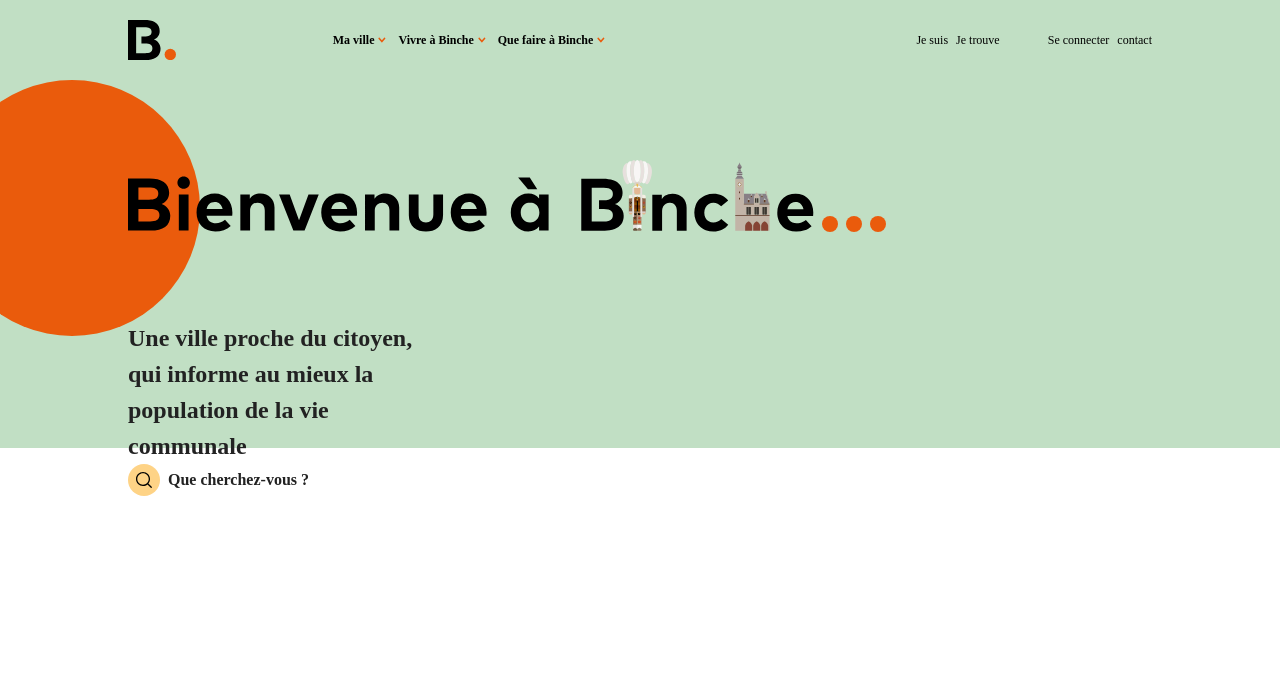
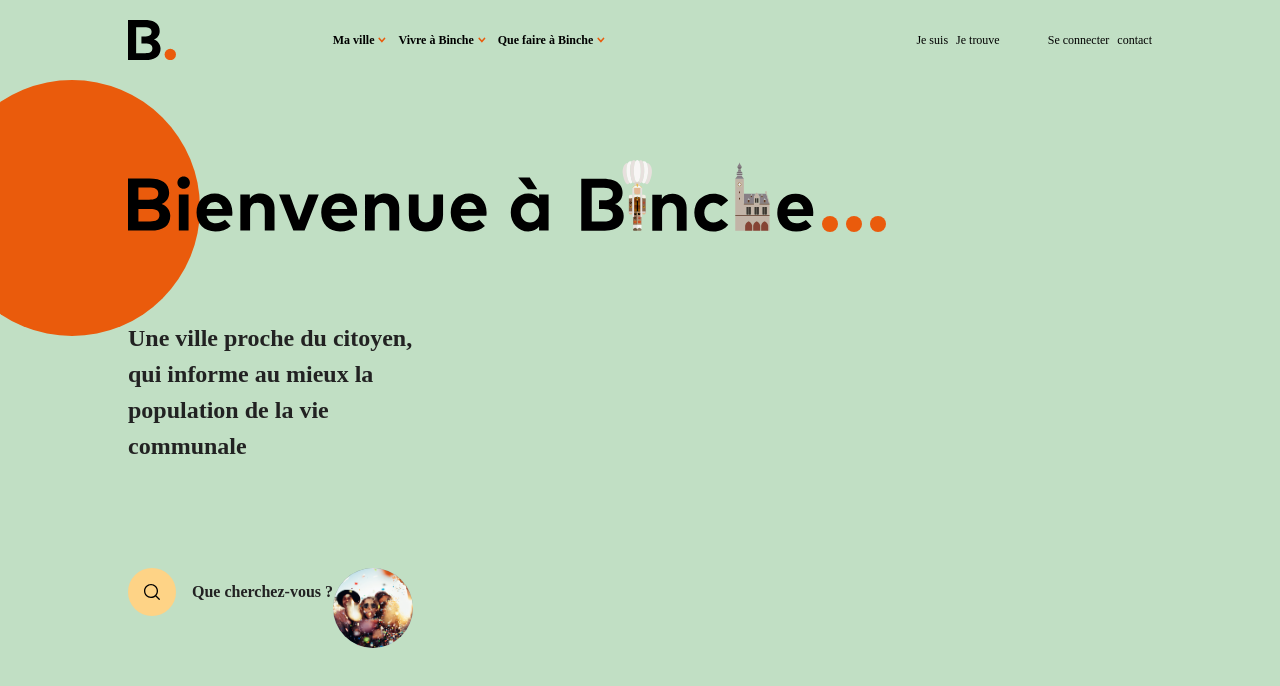
Before and after one commit to sylvainJacot/Bincheguide, a website: page index.html in a window 1280 px wide. Drawn offline with Linux system fonts and the light colour scheme; files whose address does not match are found by name.

Commit message:
bubble pictures tags added and first style added

```diff
--- a/index.html
+++ b/index.html
@@ -100,7 +100,7 @@
             <input type="text" placeholder="Que recherchez-vous?" id="search-box-input" class="search-box-input"/>
             <label for="search-box-input">Que cherchez-vous ?</label>
          </form>
-        <div class="bubble-picture"></div>
+        <div class="bubble-pictures"></div>
     </main>
 
     <script src="./src/js/menu-icon.js"></script>
--- /dev/null
+++ b/src/scss/04-globals/first-section/_bubble-pictures.scss
@@ -0,0 +1,13 @@
+//// Bubble sizes
+$bsS: 10rem;
+
+.bubble-pictures{
+    display: block;
+    width: $bsS;
+    height: $bsS;
+    border-radius: calc(#{$bsS} / 2);
+    background-color: slategray;
+    background-image: url('../../../../src/images//iStock-513550806.png');
+    background-position: center;
+    background-size: contain;
+}
--- a/src/scss/04-globals/first-section/_first-section.scss
+++ b/src/scss/04-globals/first-section/_first-section.scss
@@ -1,5 +1,6 @@
 @import './welcome-binche';
 @import './_search-bar';
+@import './bubble-pictures';
 
 .first-section {
     background-color: $secondary-color;
@@ -7,6 +8,7 @@
     @include grid;
     padding-top: 4rem;
     height: calc(40rem - 4rem);
+    grid-template-rows: max-content;
     grid-template-areas: "welcome  welcome"
     "search search";
 
@@ -19,6 +21,7 @@
         grid-template-areas: "welcome welcome welcome welcome welcome welcome welcome welcome welcome welcome"
                              "search search . . . . . . . .";
         padding-top: 10rem;
+        height: calc(112rem - 10rem);
     }
     @include laptopL {
         grid-template-areas: ". . welcome welcome welcome welcome welcome welcome welcome welcome welcome welcome"
--- a/src/scss/04-globals/first-section/_search-bar.scss
+++ b/src/scss/04-globals/first-section/_search-bar.scss
@@ -1,6 +1,9 @@
 /// Search bar Size
 $sbS : 4rem;
 $sbhoverS: 36rem;
+
+$sbL : 6rem;
+$sbhoverL: 36rem;
 
 .search-box {
     position: relative;
@@ -8,15 +11,21 @@ $sbhoverS: 36rem;
     grid-area: search;
     width: $sbS;
     height: $sbS;
-    border-radius: 2rem;
+    border-radius: calc(#{$sbS} / 2);
     background-color: $tertiary-color;
     @include magnifyglass($color : "$black");
     background-position: center ;
     background-repeat: no-repeat;
-    background-size: 2rem;
+    background-size: calc(#{$sbS} / 2);
     cursor: pointer;
     display: flex;
     @include basictransition($delay: .3s);
+
+    @include tablet {
+        width: $sbL;
+        height: $sbL;
+        border-radius: calc(#{$sbL} / 2);
+    }
 
     .search-box-input {
         position: absolute;
@@ -27,6 +36,11 @@ $sbhoverS: 36rem;
         padding: .5rem 2rem;
         @include PoppinsFont($size : 2rem, $weight: 600);
         @include basictransition($delay: .3s);
+
+        &::placeholder {
+            opacity: 0;
+            @include basictransition($delay: 1s);
+        }
     }
     label {
         position: absolute;
@@ -37,6 +51,10 @@ $sbhoverS: 36rem;
         margin-left: calc(#{$sbS} + 1rem);
         @include basictransition($duration:.1s,$delay: .6s);
         opacity: 1;
+
+        @include tablet {
+            margin-left: calc(#{$sbL} + 2rem);
+        }
     }
 
     &:hover {
@@ -47,12 +65,21 @@ $sbhoverS: 36rem;
         .search-box-input {
             display: block;
             @include basictransition;
+
+            &::placeholder {
+                opacity: .5;
+                @include basictransition($delay: 1s);
+            }
         }
 
         label {
             margin-left: calc(#{$sbhoverS} + 1rem);
             @include basictransition($duration:.1s);
             opacity: 0;
+
+            @include tablet {
+                margin-left: calc(#{$sbhoverL} + 2rem);
+            }
         }
     }
 }
--- a/src/scss/04-globals/first-section/_welcome-binche.scss
+++ b/src/scss/04-globals/first-section/_welcome-binche.scss
@@ -1,6 +1,19 @@
 .welcome-binche {
     grid-row: 1;
     grid-area: welcome;
+    margin-bottom: 2rem;
+
+    @include mobileL {
+        margin-bottom: 3rem;
+    }
+
+    @include tablet {
+        margin-bottom: 10rem;
+    }
+
+    @include laptopS {
+        margin-bottom: 13rem;
+    }
 
     .welcome-binche-title{
         position: relative;
```
Also changed, not shown: dist/css/styles.css, src/images/iStock-513550806.png (added).
